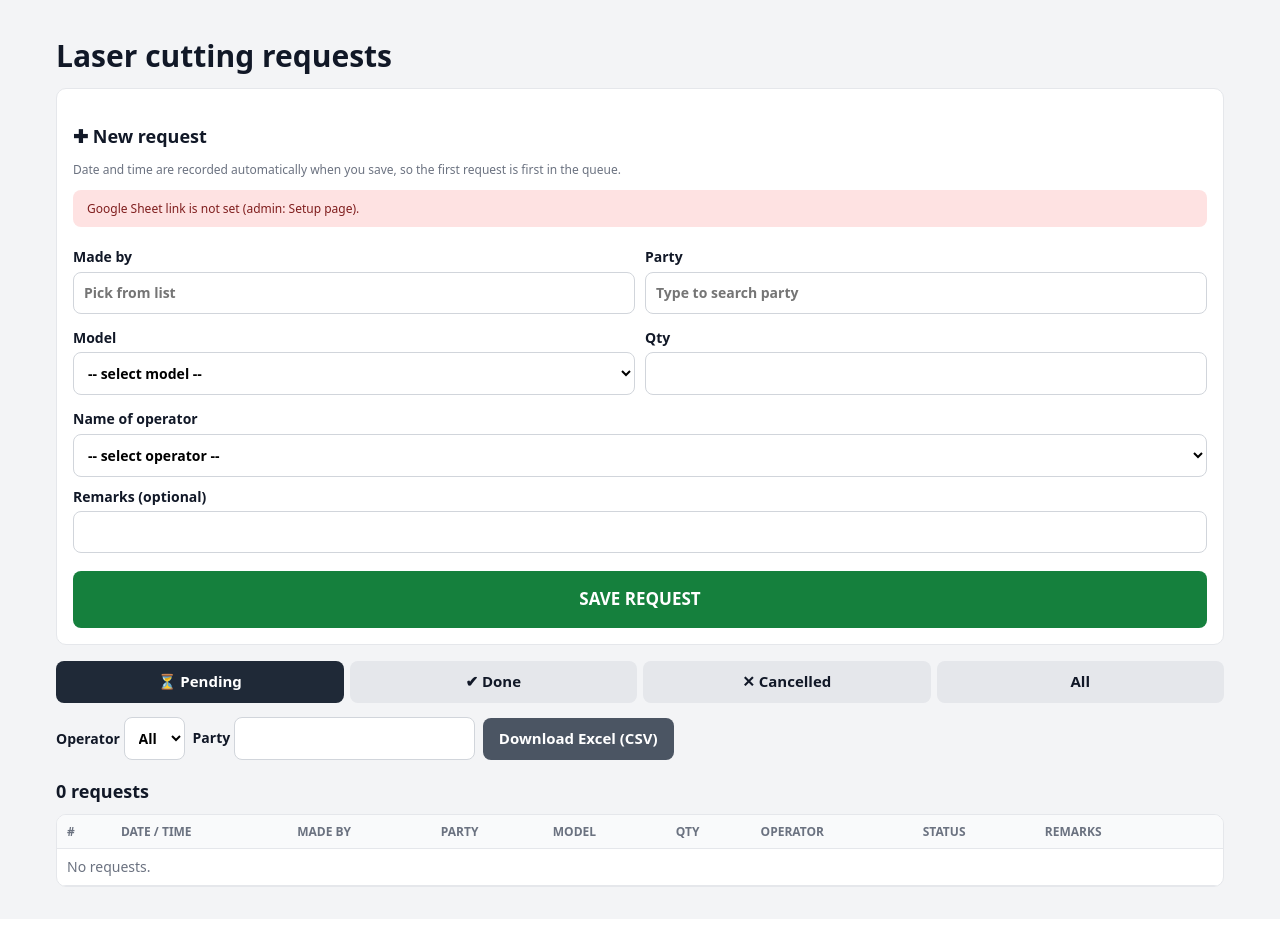
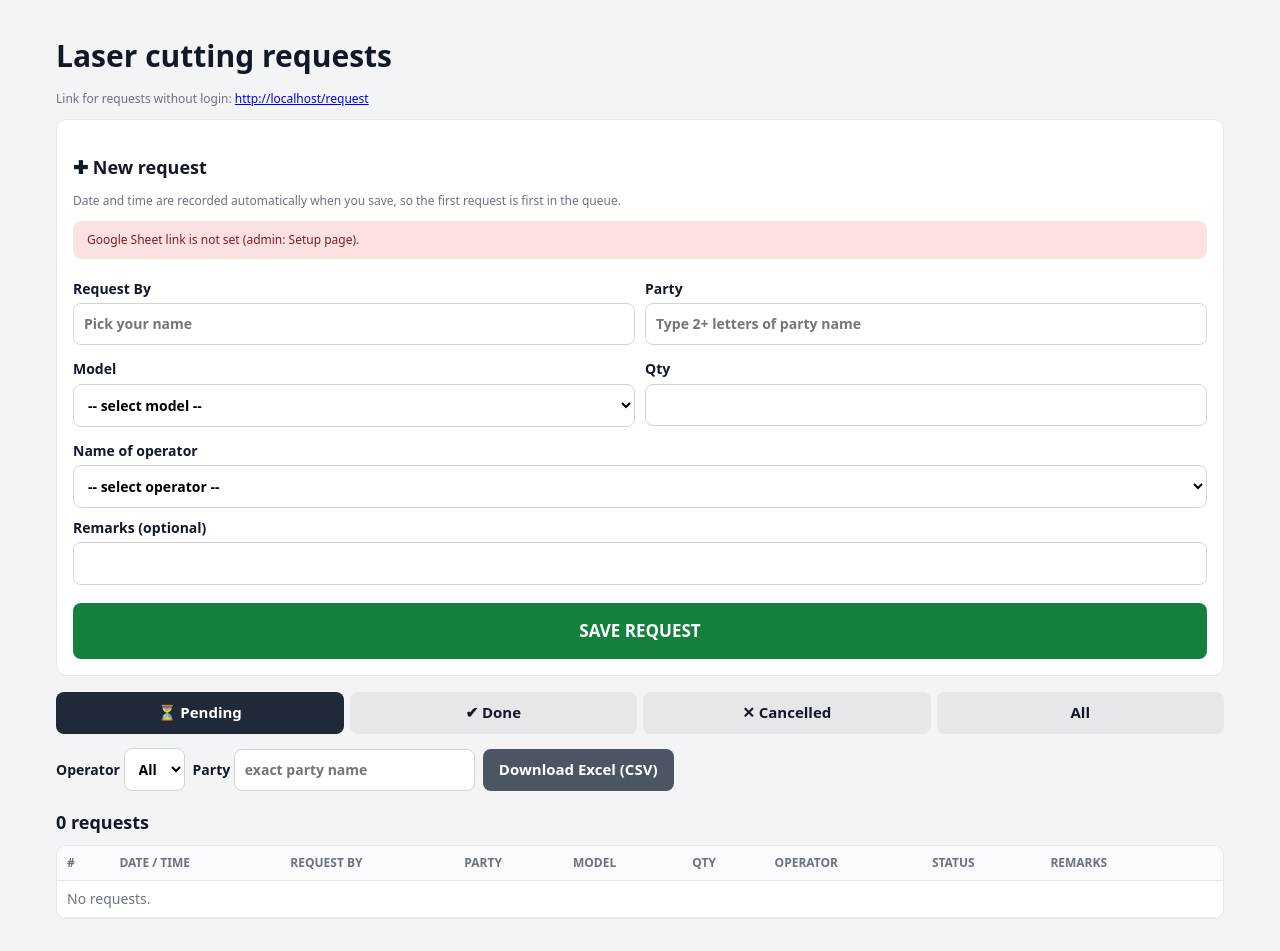
Before and after one commit to abrai2134/laserentry, a Flask app: page /requests in a window 1280 px wide. Shown: the part 46-997 px from the top of the page. Before the commit the page ends 933 px from the top, so only its background shows below. Run offline with Flask 3, Linux system fonts and the light colour scheme; the visitor is signed in with stand-in values (Sample User, id 1); data comes from the database, SQL or seed files in the repository; data that the repository does not hold is empty.

Commit message:
Public request page without login; 'Made by' renamed 'Request By'
/request works without a login (optional PIN set by admin, 30 requests per
hour per device, party suggestions only after 2+ letters so the party list is
not exposed). Requests from it have no user; existing tables are migrated.
Request By remembered on the device. Setup shows the public link.

Co-Authored-By: Claude Opus 5.5 <noreply@anthropic.com>
Claude-Session: https://claude.ai/code/session_01EZtD6B6UwsQM78saZcyVL5

```diff
--- a/app.py
+++ b/app.py
@@ -50,6 +50,10 @@ app.config["SESSION_COOKIE_SAMESITE"] = "Lax"
 app.config["MAX_CONTENT_LENGTH"] = 200 * 1024 * 1024     # backup upload limit
 # When hosted online with https, set LASER_HTTPS=1 so the login cookie is only sent over https.
 app.config["SESSION_COOKIE_SECURE"] = os.environ.get("LASER_HTTPS") == "1"
+if os.environ.get("LASER_HTTPS") == "1":
+    # behind Render's proxy: use the real https address and visitor IP
+    from werkzeug.middleware.proxy_fix import ProxyFix
+    app.wsgi_app = ProxyFix(app.wsgi_app, x_for=1, x_proto=1, x_host=1)
 
 
 # ---------------------------------------------------------------- database
@@ -128,7 +132,7 @@ CREATE TABLE IF NOT EXISTS settings (
 CREATE TABLE IF NOT EXISTS laser_requests (
     id INTEGER PRIMARY KEY,
     created_at TEXT NOT NULL,          -- server time: shows who asked first
-    user_id INTEGER NOT NULL REFERENCES users(id),   -- who typed the request
+    user_id INTEGER REFERENCES users(id),   -- who typed the request (empty = public request page)
     made_by TEXT NOT NULL,
     party TEXT NOT NULL,
     machine_id INTEGER REFERENCES machines(id),
@@ -218,6 +222,16 @@ def init_db():
     if "loader1" not in [r[1] for r in db.execute("PRAGMA table_info(entries)")]:
         db.execute("ALTER TABLE entries ADD COLUMN loader1 TEXT")
         db.execute("ALTER TABLE entries ADD COLUMN loader2 TEXT")
+    # requests may now come from the public page without a login: user_id must allow empty
+    if any(r[1] == "user_id" and r[3] for r in db.execute("PRAGMA table_info(laser_requests)")):
+        cols = ", ".join(r[1] for r in db.execute("PRAGMA table_info(laser_requests)"))
+        sql = db.execute("SELECT sql FROM sqlite_master WHERE name='laser_requests'").fetchone()[0]
+        db.execute("ALTER TABLE laser_requests RENAME TO laser_requests_old")
+        db.execute(sql.replace("user_id INTEGER NOT NULL REFERENCES users(id)", "user_id INTEGER REFERENCES users(id)"))
+        db.execute(f"INSERT INTO laser_requests({cols}) SELECT {cols} FROM laser_requests_old")
+        db.execute("DROP TABLE laser_requests_old")
+    if "requester_ip" not in [r[1] for r in db.execute("PRAGMA table_info(laser_requests)")]:
+        db.execute("ALTER TABLE laser_requests ADD COLUMN requester_ip TEXT")
     # split OUT lines remember the lot (original line) they came from
     if "lot_id" not in [r[1] for r in db.execute("PRAGMA table_info(bending)")]:
         db.execute("ALTER TABLE bending ADD COLUMN lot_id INTEGER")
@@ -977,9 +991,101 @@ def request_lists():
 def request_rows(where="1=1", params=()):
     return get_db().execute(
         "SELECT r.*, us.full_name AS requested_by, op.full_name AS operator_name, un.name AS unit_name, "
-        "cl.full_name AS closed_by_name FROM laser_requests r JOIN users us ON us.id=r.user_id "
+        "cl.full_name AS closed_by_name FROM laser_requests r LEFT JOIN users us ON us.id=r.user_id "
         "LEFT JOIN users op ON op.id=r.operator_id LEFT JOIN units un ON un.id=op.unit_id "
         f"LEFT JOIN users cl ON cl.id=r.closed_by WHERE {where} ORDER BY r.created_at, r.id", params).fetchall()
+
+
+def save_request(f, lists, user_id, ip=None):
+    """Validate and save one request (used by the staff page and the public page). Returns new id or None."""
+    db = get_db()
+    made_by = " ".join(f.get("made_by", "").split()).upper()
+    party = " ".join(f.get("party", "").split()).upper()
+    machine = next((m for m in lists["models"] if str(m["id"]) == f.get("machine_id")), None)
+    operator = next((o for o in lists["operators"] if str(o["id"]) == f.get("operator_id")), None)
+    try:
+        qty = int(f.get("qty") or "")
+    except ValueError:
+        qty = 0
+    for ok, text in ((made_by, "Select Request By."), (party, "Select the party."), (machine, "Select the model."),
+                     (qty >= 1, "Enter quantity (1 or more)."), (operator, "Select the operator.")):
+        if not ok:
+            flash(text, "error")
+            return None
+    db.execute("BEGIN IMMEDIATE")
+    if db.execute("SELECT 1 FROM laser_requests WHERE made_by=? AND party=? AND machine_id=? AND qty=? "
+                  "AND operator_id=? AND (julianday(?)-julianday(created_at))*86400 < 20",
+                  (made_by, party, machine["id"], qty, operator["id"], now_str())).fetchone():
+        db.rollback()
+        flash("This request was just saved. Not saved again.", "error")
+        return None
+    cur = db.execute("INSERT INTO laser_requests(created_at, user_id, made_by, party, machine_id, model, qty, "
+                     "operator_id, remarks, requester_ip) VALUES (?,?,?,?,?,?,?,?,?,?)",
+                     (now_str(), user_id, made_by, party, machine["id"], machine["name"], qty,
+                      operator["id"], f.get("remarks", "").strip()[:300], ip))
+    db.commit()
+    pos = db.execute("SELECT COUNT(*) FROM laser_requests WHERE status='pending' AND operator_id=? AND id<=?",
+                     (operator["id"], cur.lastrowid)).fetchone()[0]
+    flash(f"Request #{cur.lastrowid} saved: {party} - {machine['name']} x {qty} for "
+          f"{operator['full_name']}. Position in the queue: {pos}.", "ok")
+    return cur.lastrowid
+
+
+# public page: limits so the open link cannot be misused
+PUBLIC_MAX_PER_HOUR = 30
+_public_hits = {}
+
+
+def public_allowed():
+    """Logged-in users always; otherwise the PIN (if admin set one) must have been entered."""
+    if current_user():
+        return True
+    pin = get_setting("request_pin")
+    return not pin or session.get("request_pin_ok") == pin
+
+
+@app.route("/request", methods=["GET", "POST"])
+def public_request():
+    """Request form that works without a login. Admin can protect it with a PIN in Setup."""
+    pin = get_setting("request_pin")
+    if request.method == "POST" and request.form.get("action") == "pin":
+        if request.form.get("pin", "").strip() == pin:
+            session["request_pin_ok"] = pin
+        else:
+            flash("Wrong PIN.", "error")
+        return redirect(url_for("public_request"))
+    if not public_allowed():
+        return render_template("request_public.html", need_pin=True)
+    lists = request_lists()
+    if request.method == "POST":
+        ip = (request.headers.get("X-Forwarded-For") or request.remote_addr or "").split(",")[0].strip()
+        hour_ago = now() - timedelta(hours=1)
+        hits = [t for t in _public_hits.get(ip, []) if t > hour_ago]
+        if len(hits) >= PUBLIC_MAX_PER_HOUR and not current_user():
+            flash("Too many requests from this device in the last hour. Please try later.", "error")
+        else:
+            rid = save_request(request.form, lists, current_user()["id"] if current_user() else None, ip)
+            if rid:
+                hits.append(now())
+                session["last_request_by"] = " ".join(request.form.get("made_by", "").split()).upper()
+        _public_hits[ip] = hits
+        return redirect(url_for("public_request"))
+    return render_template("request_public.html", need_pin=False, made_by=lists["made_by"], models=lists["models"],
+                           operators=lists["operators"], last_by=session.get("last_request_by", ""))
+
+
+@app.route("/request/party")
+def party_search():
+    """Party names matching what is typed (2+ letters, max 15) - the full list is never sent."""
+    if not public_allowed():
+        abort(403)
+    q = " ".join(request.args.get("q", "").split()).upper()
+    if len(q) < 2:
+        return {"parties": []}
+    parties = request_lists()["parties"]
+    starts = [p for p in parties if p.startswith(q)]
+    contains = [p for p in parties if q in p and not p.startswith(q)]
+    return {"parties": (starts + contains)[:15]}
 
 
 @app.route("/requests", methods=["GET", "POST"])
@@ -1005,42 +1111,7 @@ def requests_page():
                 db.commit()
                 flash(f"Request #{r['id']} ({r['party']} - {r['model']} x {r['qty']}) marked {st}.", "ok")
             return redirect(request.referrer or url_for("requests_page"))
-        made_by = " ".join(f.get("made_by", "").split()).upper()
-        party = " ".join(f.get("party", "").split()).upper()
-        machine = next((m for m in lists["models"] if str(m["id"]) == f.get("machine_id")), None)
-        operator = next((o for o in lists["operators"] if str(o["id"]) == f.get("operator_id")), None)
-        try:
-            qty = int(f.get("qty") or "")
-        except ValueError:
-            qty = 0
-        if not made_by:
-            flash("Select Made by.", "error")
-        elif not party:
-            flash("Select the party.", "error")
-        elif not machine:
-            flash("Select the model.", "error")
-        elif qty < 1:
-            flash("Enter quantity (1 or more).", "error")
-        elif not operator:
-            flash("Select the operator.", "error")
-        else:
-            db.execute("BEGIN IMMEDIATE")
-            if db.execute("SELECT 1 FROM laser_requests WHERE user_id=? AND party=? AND machine_id=? AND qty=? "
-                          "AND operator_id=? AND (julianday(?)-julianday(created_at))*86400 < 20",
-                          (me["id"], party, machine["id"], qty, operator["id"], now_str())).fetchone():
-                db.rollback()
-                flash("This request was just saved. Not saved again.", "error")
-            else:
-                cur = db.execute("INSERT INTO laser_requests(created_at, user_id, made_by, party, machine_id, model, qty, "
-                                 "operator_id, remarks) VALUES (?,?,?,?,?,?,?,?,?)",
-                                 (now_str(), me["id"], made_by, party, machine["id"], machine["name"], qty,
-                                  operator["id"], f.get("remarks", "").strip()))
-                db.commit()
-                pos = db.execute("SELECT COUNT(*) FROM laser_requests WHERE status='pending' AND operator_id=? "
-                                 "AND (created_at < (SELECT created_at FROM laser_requests WHERE id=?) OR id<=?)",
-                                 (operator["id"], cur.lastrowid, cur.lastrowid)).fetchone()[0]
-                flash(f"Request #{cur.lastrowid} saved: {party} - {machine['name']} x {qty} for "
-                      f"{operator['full_name']}. Position in his queue: {pos}.", "ok")
+        save_request(f, lists, me["id"])
         return redirect(url_for("requests_page"))
 
     status = request.args.get("status", "pending")
@@ -1070,12 +1141,12 @@ def requests_page():
 def requests_csv():
     out = io.StringIO()
     w = csv.writer(out)
-    w.writerow(["Request no", "Date / time", "Made by", "Party", "Model", "Qty", "Operator", "Unit", "Status",
+    w.writerow(["Request no", "Date / time", "Request by", "Party", "Model", "Qty", "Operator", "Unit", "Status",
                 "Closed at", "Closed by", "Entered by", "Remarks"])
     for r in request_rows():
         w.writerow([r["id"], r["created_at"], r["made_by"], r["party"], r["model"], r["qty"], r["operator_name"] or "",
                     r["unit_name"] or "", r["status"], r["closed_at"] or "", r["closed_by_name"] or "",
-                    r["requested_by"], r["remarks"] or ""])
+                    r["requested_by"] or "Request page (no login)", r["remarks"] or ""])
     return Response("\ufeff" + out.getvalue(), mimetype="text/csv",
                     headers={"Content-Disposition": f"attachment; filename=laser_requests_{now().strftime('%Y%m%d_%H%M')}.csv"})
 
@@ -1984,12 +2055,13 @@ def admin():
                     set_setting("sheet_url", link)
                     set_setting("sheet_madeby_col", f.get("madeby_col", "").strip() or "Made By")
                     set_setting("sheet_party_col", f.get("party_col", "").strip() or "PARTY")
+                    set_setting("request_pin", f.get("request_pin", "").strip())
                     db.commit()
                     d = fetch_sheet_lists(force=True)
                     if d["error"]:
                         flash(d["error"], "error")
                     else:
-                        flash(f"Google Sheet read: {len(d['made_by'])} 'Made by' names and {len(d['party'])} parties.", "ok")
+                        flash(f"Google Sheet read: {len(d['made_by'])} 'Request by' names and {len(d['party'])} parties.", "ok")
             elif action == "set_user_unit":
                 db.execute("UPDATE users SET unit_id=? WHERE id=?", (f.get("unit_id") or None, f["id"]))
                 flash("Unit updated.", "ok")
@@ -2004,7 +2076,8 @@ def admin():
                        "ON un.id=us.unit_id ORDER BY us.role, us.full_name").fetchall()
     return render_template("admin.html", units=units, machines=machines, users=users,
                            sheet_url=get_setting("sheet_url"), madeby_col=get_setting("sheet_madeby_col", "Made By"),
-                           party_col=get_setting("sheet_party_col", "PARTY"))
+                           party_col=get_setting("sheet_party_col", "PARTY"), request_pin=get_setting("request_pin"),
+                           public_link=url_for("public_request", _external=True))
 
 
 # ---------------------------------------------------------------- backup / restore
--- a/static/style.css
+++ b/static/style.css
@@ -97,3 +97,4 @@ tr.justsaved td { background:#dcfce7; }
 .flash.loaders { background:#1e3a8a; color:#fff; font-size:22px; font-weight:800; padding:16px; text-align:center; }
 .outform input.outqty { width:72px; margin:0; padding:6px 8px; font-weight:700; }
 @media (max-width:620px) { .outform label:has(.outqty) { width:auto; } }
+.narrowish { max-width:720px; margin:20px auto; }
--- /dev/null
+++ b/templates/_request_form.html
@@ -0,0 +1,38 @@
+{# needs: made_by, models, operators; optional last_by #}
+<div class="grid2 tight">
+  <label>Request By
+    <input name="made_by" list="madeby" required autocomplete="off" autocapitalize="characters" value="{{ last_by or '' }}" placeholder="Pick your name"></label>
+  <label>Party
+    <input name="party" id="partyBox" list="parties" required autocomplete="off" autocapitalize="characters" placeholder="Type 2+ letters of party name"></label>
+</div>
+<datalist id="madeby">{% for n in made_by %}<option value="{{ n }}">{% endfor %}</datalist>
+<datalist id="parties"></datalist>
+<div class="grid2 tight">
+  <label>Model
+    <select name="machine_id" required><option value="">-- select model --</option>
+      {% for m in models %}<option value="{{ m.id }}">{{ m.name }}</option>{% endfor %}</select></label>
+  <label>Qty <input name="qty" type="number" min="1" inputmode="numeric" required></label>
+</div>
+<label>Name of operator
+  <select name="operator_id" required><option value="">-- select operator --</option>
+    {% for o in operators %}<option value="{{ o.id }}">{{ o.full_name }}{% if o.unit_name %} ({{ o.unit_name }}){% endif %}</option>{% endfor %}</select></label>
+<label>Remarks (optional) <input name="remarks" maxlength="300"></label>
+<script>
+  (function () {
+    const box = document.getElementById('partyBox'), list = document.getElementById('parties');
+    let timer = null, last = '';
+    box.addEventListener('input', function () {
+      clearTimeout(timer);
+      timer = setTimeout(async function () {
+        const q = box.value.trim();
+        if (q.length < 2 || q === last) return;
+        last = q;
+        try {
+          const data = await (await fetch('{{ url_for("party_search") }}?q=' + encodeURIComponent(q))).json();
+          list.innerHTML = '';
+          data.parties.forEach(function (p) { const o = document.createElement('option'); o.value = p; list.appendChild(o); });
+        } catch (e) {}
+      }, 250);
+    });
+  })();
+</script>
--- a/templates/_requests_table.html
+++ b/templates/_requests_table.html
@@ -1,6 +1,6 @@
 {# needs: rows #}
 <div class="tablewrap"><table>
-  <thead><tr><th>#</th><th>Date / time</th><th>Made by</th><th>Party</th><th>Model</th><th class="num">Qty</th><th>Operator</th><th>Status</th><th>Remarks</th><th></th></tr></thead>
+  <thead><tr><th>#</th><th>Date / time</th><th>Request by</th><th>Party</th><th>Model</th><th class="num">Qty</th><th>Operator</th><th>Status</th><th>Remarks</th><th></th></tr></thead>
   <tbody>{% for r in rows %}
     <tr><td class="muted">{{ r.id }}</td><td>{{ r.created_at|dt }}</td><td>{{ r.made_by }}</td><td><b>{{ r.party }}</b></td>
       <td class="code">{{ r.model }}</td><td class="num"><b>{{ r.qty }}</b></td>
--- a/templates/requests.html
+++ b/templates/requests.html
@@ -2,29 +2,13 @@
 {% block body %}
 {% macro csrf() %}<input type="hidden" name="csrf" value="{{ csrf_token }}">{% endmacro %}
 <h1>Laser cutting requests</h1>
+<p class="muted small">Link for requests without login: <a href="{{ url_for('public_request') }}">{{ url_for('public_request', _external=True) }}</a></p>
 
 <form class="card" method="post">{{ csrf() }}
   <h2>✚ New request</h2>
   <p class="muted small">Date and time are recorded automatically when you save, so the first request is first in the queue.</p>
   {% if sheet.error %}<div class="flash error small">{{ sheet.error }}{% if sheet.at %} Using names saved on {{ sheet.at|dt }}.{% endif %}</div>{% endif %}
-  <div class="grid2 tight">
-    <label>Made by
-      <input name="made_by" list="madeby" required autocomplete="off" autocapitalize="characters" placeholder="Pick from list"></label>
-    <label>Party
-      <input name="party" list="parties" required autocomplete="off" autocapitalize="characters" placeholder="Type to search party"></label>
-  </div>
-  <datalist id="madeby">{% for n in made_by %}<option value="{{ n }}">{% endfor %}</datalist>
-  <datalist id="parties">{% for n in parties %}<option value="{{ n }}">{% endfor %}</datalist>
-  <div class="grid2 tight">
-    <label>Model
-      <select name="machine_id" required><option value="">-- select model --</option>
-        {% for m in models %}<option value="{{ m.id }}">{{ m.name }}</option>{% endfor %}</select></label>
-    <label>Qty <input name="qty" type="number" min="1" inputmode="numeric" required></label>
-  </div>
-  <label>Name of operator
-    <select name="operator_id" required><option value="">-- select operator --</option>
-      {% for o in operators %}<option value="{{ o.id }}">{{ o.full_name }}{% if o.unit_name %} ({{ o.unit_name }}){% endif %}</option>{% endfor %}</select></label>
-  <label>Remarks (optional) <input name="remarks"></label>
+  {% include '_request_form.html' with context %}
   <button class="btn big start">SAVE REQUEST</button>
 </form>
 
@@ -36,7 +20,7 @@
 <form class="filters" method="get">
   <input type="hidden" name="status" value="{{ status }}">
   <label>Operator <select name="operator" onchange="this.form.submit()"><option value="">All</option>{% for o in operators %}<option value="{{ o.id }}" {{ 'selected' if args.get('operator') == o.id|string }}>{{ o.full_name }}</option>{% endfor %}</select></label>
-  <label>Party <input name="party" list="parties" value="{{ args.get('party','') }}" onchange="this.form.submit()"></label>
+  <label>Party <input name="party" value="{{ args.get('party','') }}" onchange="this.form.submit()" placeholder="exact party name"></label>
   {% if status != 'pending' %}<label>From <input type="date" name="from" value="{{ args.get('from','') }}" onchange="this.form.submit()"></label>{% endif %}
   <a class="btn alt" href="{{ url_for('requests_csv') }}">Download Excel (CSV)</a>
 </form>
```
Also changed, not shown: templates/admin.html (+6 -3 lines), templates/request_public.html (added, +19 -0 lines), README.md.
